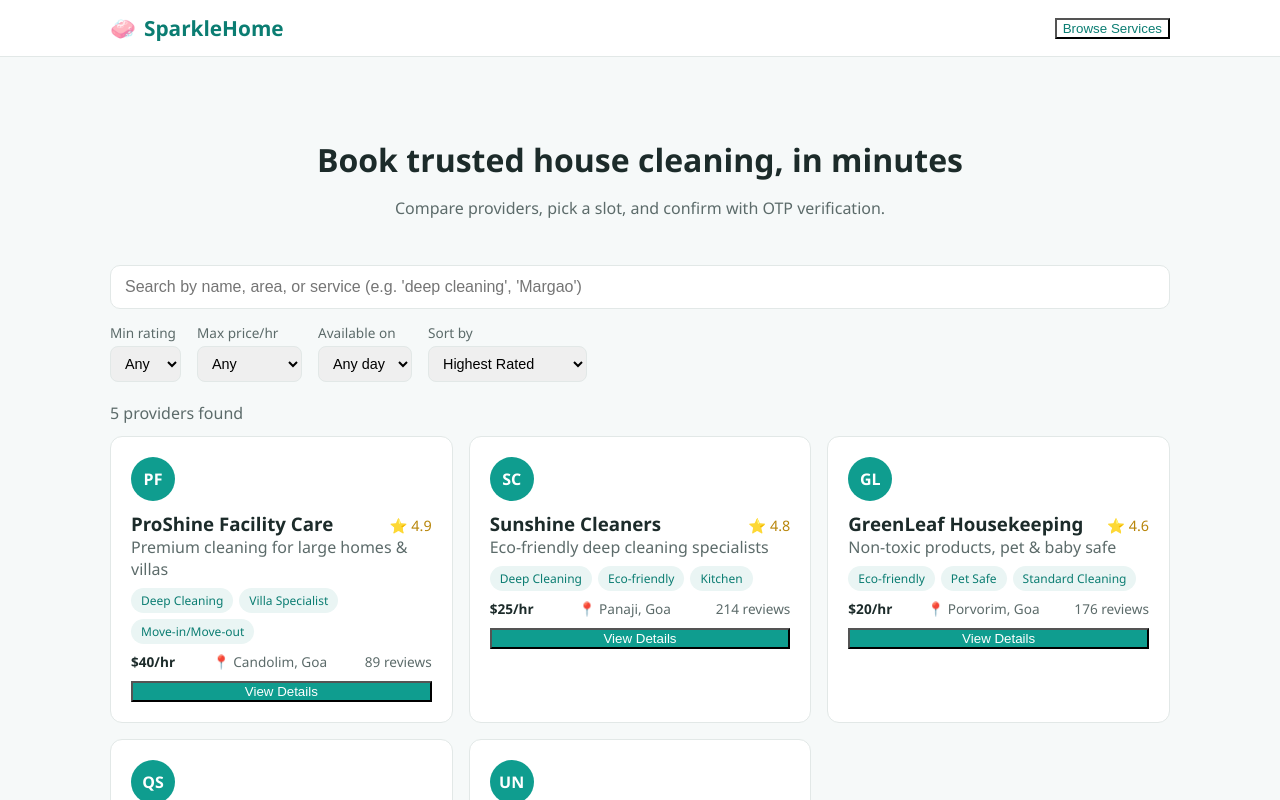
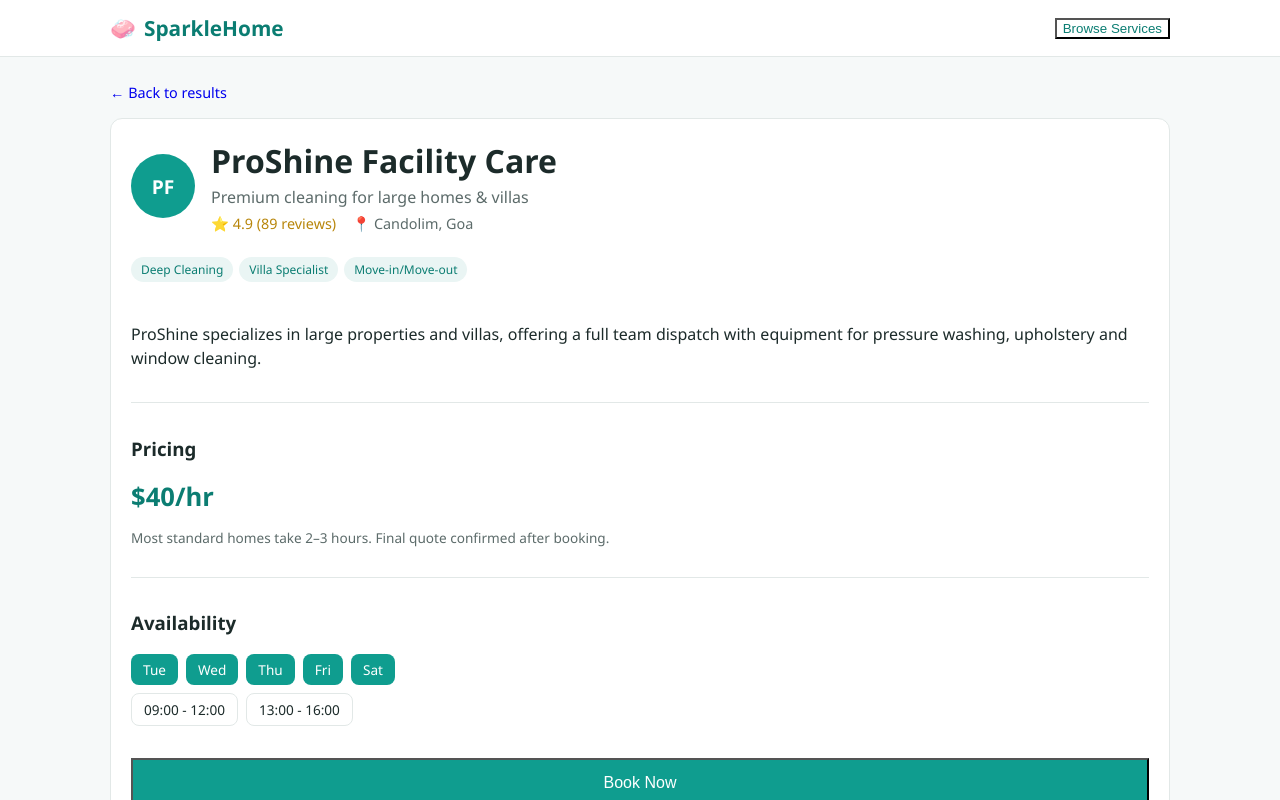
Before and after one commit to anushri263/house-cleaning-app, a React (Vite) app: page / in a window 1280 px wide. Both pictures are taken after a click on the element 281 px from the left and 579 px from the top of the page. Shown: the top 800 px of the page. Built offline with nearby package versions, Linux system fonts and the light colour scheme.

Commit message:
ServiceDetailPage

```diff
--- a/src/App.css
+++ b/src/App.css
@@ -250,3 +250,73 @@ body {
   padding: 24px 20px 60px;
   width: 100%;
 }
+
+/* Detail */
+
+.detail-card {
+  display: flex;
+  flex-direction: column;
+  gap: 16px;
+}
+
+.detail-header {
+  display: flex;
+  gap: 16px;
+  align-items: center;
+}
+
+.detail-header h1 {
+  margin: 0 0 4px;
+}
+
+.detail-meta {
+  display: flex;
+  gap: 16px;
+  color: var(--text-light);
+  margin-top: 6px;
+  font-size: 0.9rem;
+}
+
+.description {
+  color: var(--text);
+  line-height: 1.5;
+}
+
+.pricing-box,
+.availability-box {
+  border-top: 1px solid var(--border);
+  padding-top: 14px;
+}
+
+.price-large {
+  font-size: 1.6rem;
+  font-weight: 700;
+  color: var(--primary-dark);
+  margin: 4px 0;
+}
+
+.price-note {
+  color: var(--text-light);
+  font-size: 0.85rem;
+}
+
+.chip-row {
+  display: flex;
+  flex-wrap: wrap;
+  gap: 8px;
+  margin: 8px 0;
+}
+
+.chip {
+  background: var(--primary);
+  color: #fff;
+  padding: 6px 12px;
+  border-radius: 8px;
+  font-size: 0.85rem;
+}
+
+.chip-outline {
+  background: transparent;
+  border: 1px solid var(--border);
+  color: var(--text);
+}
--- a/src/App.jsx
+++ b/src/App.jsx
@@ -2,6 +2,7 @@ import React from 'react'
 import { Routes, Route } from 'react-router-dom'
 import Navbar from './componenets/Navbar.jsx'
 import ServiceListing from './componenets/ServiceListing.jsx'
+import ServiceDetail from './componenets/ServiceDetail.jsx'
 
 
 export default function App() {
@@ -11,6 +12,7 @@ export default function App() {
       <main>
         <Routes>
           <Route path="/" element={<ServiceListing />} />
+           <Route path="/service/:id" element={<ServiceDetail />} />
 
           <Route path="*" element={<ServiceListing />} />
         </Routes>
--- /dev/null
+++ b/src/componenets/ServiceDetail.jsx
@@ -0,0 +1,78 @@
+import React from 'react'
+import { useNavigate, useParams, Link } from 'react-router-dom'
+import { getProviderById } from '../data/mockData.js'
+
+export default function ServiceDetail() {
+  const { id } = useParams()
+  const navigate = useNavigate()
+  const provider = getProviderById(id)
+
+  if (!provider) {
+    return (
+      <div className="page">
+        <p>Provider not found.</p>
+        <Link to="/">← Back to listing</Link>
+      </div>
+    )
+  }
+
+  return (
+    <div className="page">
+      <Link to="/" className="back-link">
+        ← Back to results
+      </Link>
+
+      <div className="detail-card card">
+        <div className="detail-header">
+          <div className="avatar avatar-lg">{provider.initials}</div>
+          <div>
+            <h1>{provider.name}</h1>
+            <p className="tagline">{provider.tagline}</p>
+            <div className="detail-meta">
+              <span className="rating">⭐ {provider.rating.toFixed(1)} ({provider.reviewsCount} reviews)</span>
+              <span className="location">📍 {provider.location}</span>
+            </div>
+          </div>
+        </div>
+
+        <div className="tags">
+          {provider.tags.map((tag) => (
+            <span className="tag" key={tag}>
+              {tag}
+            </span>
+          ))}
+        </div>
+
+        <p className="description">{provider.description}</p>
+
+        <div className="pricing-box">
+          <h3>Pricing</h3>
+          <p className="price-large">${provider.pricePerHour}/hr</p>
+          <p className="price-note">Most standard homes take 2–3 hours. Final quote confirmed after booking.</p>
+        </div>
+
+        <div className="availability-box">
+          <h3>Availability</h3>
+          <div className="chip-row">
+            {provider.availableDays.map((d) => (
+              <span className="chip" key={d}>
+                {d}
+              </span>
+            ))}
+          </div>
+          <div className="chip-row">
+            {provider.slots.map((s) => (
+              <span className="chip chip-outline" key={s}>
+                {s}
+              </span>
+            ))}
+          </div>
+        </div>
+
+        <button className="btn btn-primary btn-lg" onClick={() => navigate(`/service/${provider.id}/book`)}>
+          Book Now
+        </button>
+      </div>
+    </div>
+  )
+}
```
